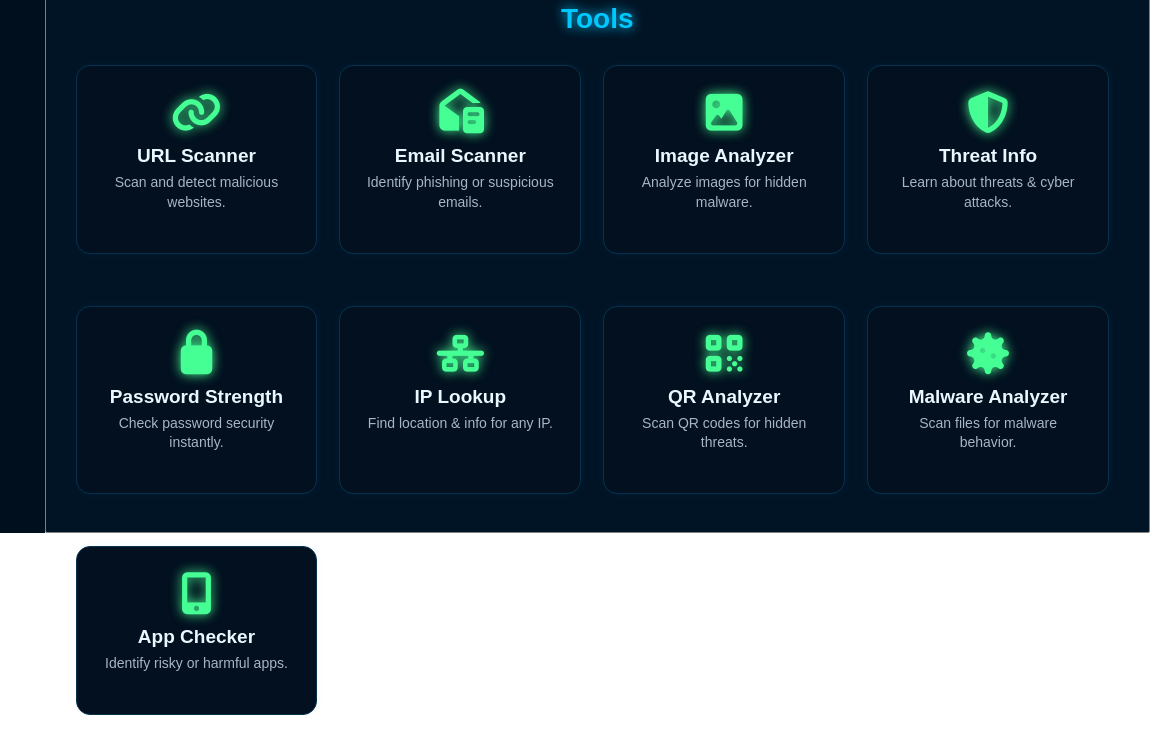
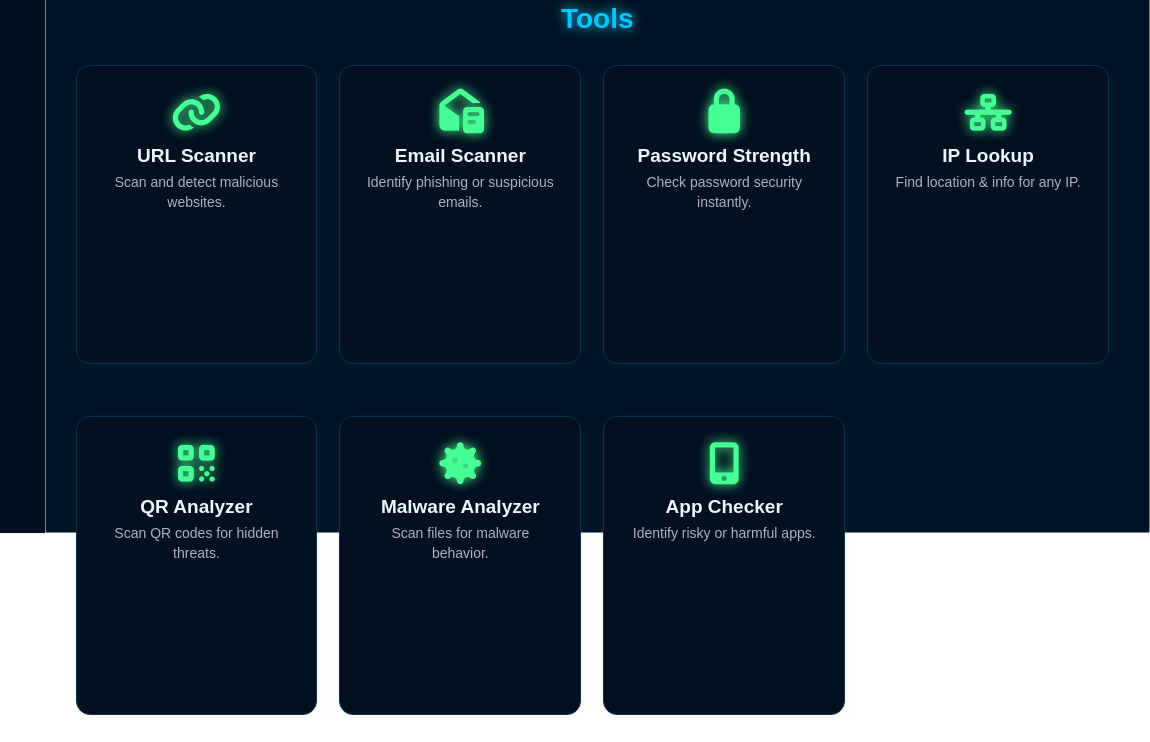
Before and after one commit to shagunraghav79/cyber_ai, a plain HTML site: page frontend/tools.html in a window 1280 px wide. Shown: the part 58-800 px from the top of the page, 130-1280 px from the left. Drawn offline with Linux system fonts and the light colour scheme.

```diff
--- a/frontend/tools.html
+++ b/frontend/tools.html
@@ -59,23 +59,13 @@
                 <p>Scan and detect malicious websites.</p></a>
                 </div>
 
-                 <div class="tool-card">
+                 <div class="tool-card"><a href="http://127.0.0.1:5500/frontend/tool.email.html">
                  <i class="fa-solid fa-envelope-open-text"></i>
                  <h3>Email Scanner</h3>
-                 <p>Identify phishing or suspicious emails.</p>
+                 <p>Identify phishing or suspicious emails.</p></a>
                  </div>
 
-                <div class="tool-card">
-                 <i class="fa-solid fa-image"></i>
-                <h3>Image Analyzer</h3>
-                 <p>Analyze images for hidden malware.</p>
-                </div>
 
-                <div class="tool-card">
-                 <i class="fa-solid fa-shield-halved"></i>
-                 <h3>Threat Info</h3>
-                <p>Learn about threats & cyber attacks.</p>
-                </div>
 
                  <div class="tool-card"><a href="http://127.0.0.1:5500/frontend/tool.pwd.html">
                  <i class="fa-solid fa-lock"></i>
@@ -83,10 +73,10 @@
                  <p>Check password security instantly.</p></a>
                 </div>
 
-                <div class="tool-card">
+                <div class="tool-card"><a href="http://127.0.0.1:5500/frontend/tool.ip.html">
                 <i class="fa-solid fa-network-wired"></i>
                  <h3>IP Lookup</h3>
-                <p>Find location & info for any IP.</p>
+                <p>Find location & info for any IP.</p></a>
                 </div>
 
                  <div class="tool-card">
```
